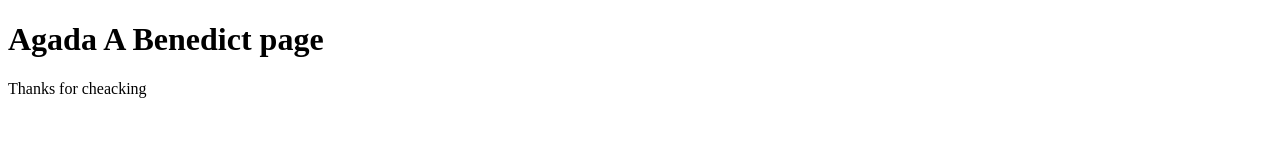
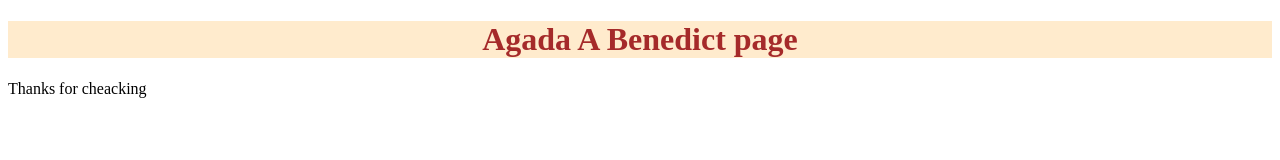
Before and after one commit to BenAgada/BenAgadapage.github.io, a plain HTML site: page index.html in a window 1280 px wide. Drawn offline with Linux system fonts and the light colour scheme.

Commit message:
added style to h1

```diff
--- a/index.html
+++ b/index.html
@@ -6,7 +6,7 @@
     <title>My page</title>
 </head>
 <body>
-    <h1>Agada A Benedict page</h1>
+    <h1 style="color: brown; background-color: blanchedalmond; text-align: center;">Agada A Benedict page</h1>
     Thanks for cheacking
 </body>
 </html>
```
